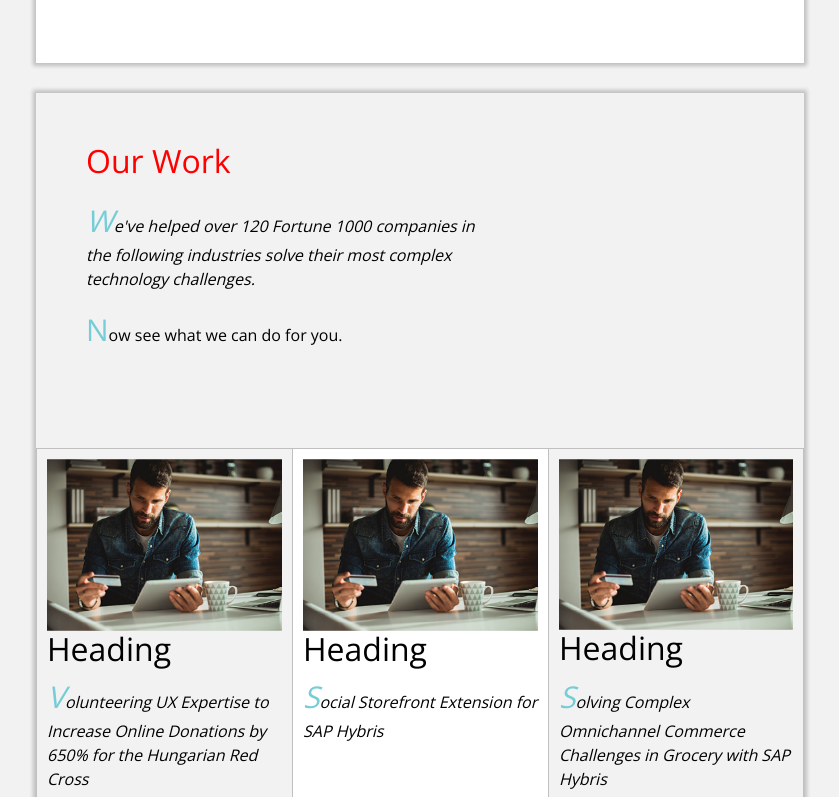
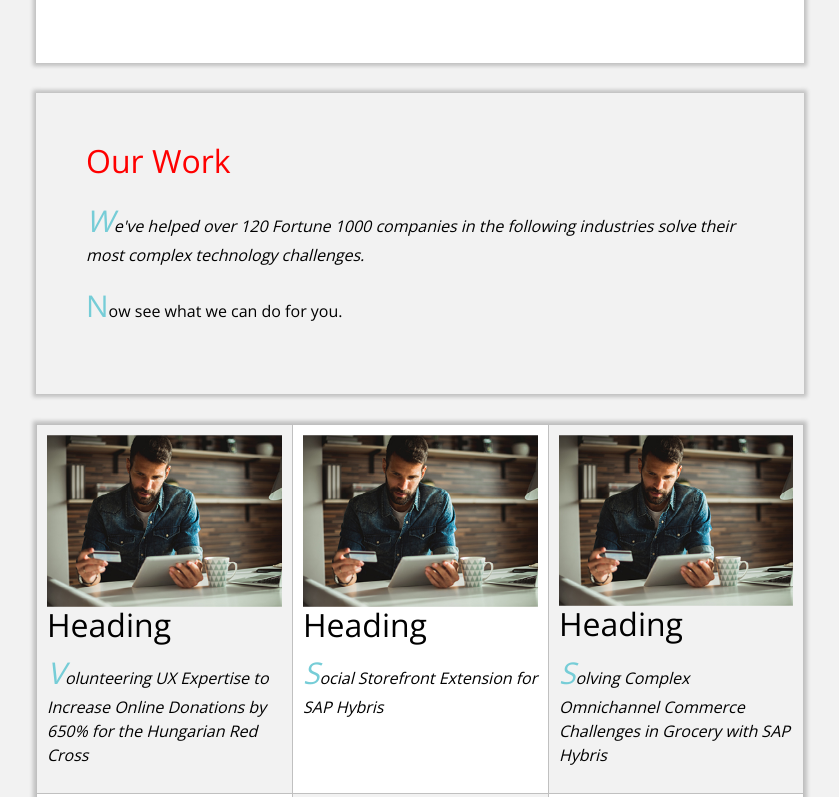
Before and after one commit to OSKyriienko/front-end-lab-8, a plain HTML site: page homework_02/index.html in a window 1280 px wide. Shown: the part 2040-2837 px from the top of the page, without its empty margins (220-1059 px from the left). Drawn offline with nearby package versions, Linux system fonts and the light colour scheme.

Commit message:
homework2

```diff
--- a/homework_02/css/style.css
+++ b/homework_02/css/style.css
@@ -71,11 +71,15 @@ write your code here
 
 /* Task 4 */
 	/*section, .tm-sidebar {    */
-	.tm-content-box, .tm-sidebar, .blocks {
+	.tm-content-box, .tm-sidebar, .blocks div:nth-child(1) {
 		box-shadow: 0px 0px 4px 3px silver;
 	}
 
-	.blocks .tm-content-box  {
+	.blocks div:nth-child(1) {
+		max-width: 100%;
+	}
+
+	.blocks div:nth-child(2)  {
 		box-shadow: none;
 	}
 
```
